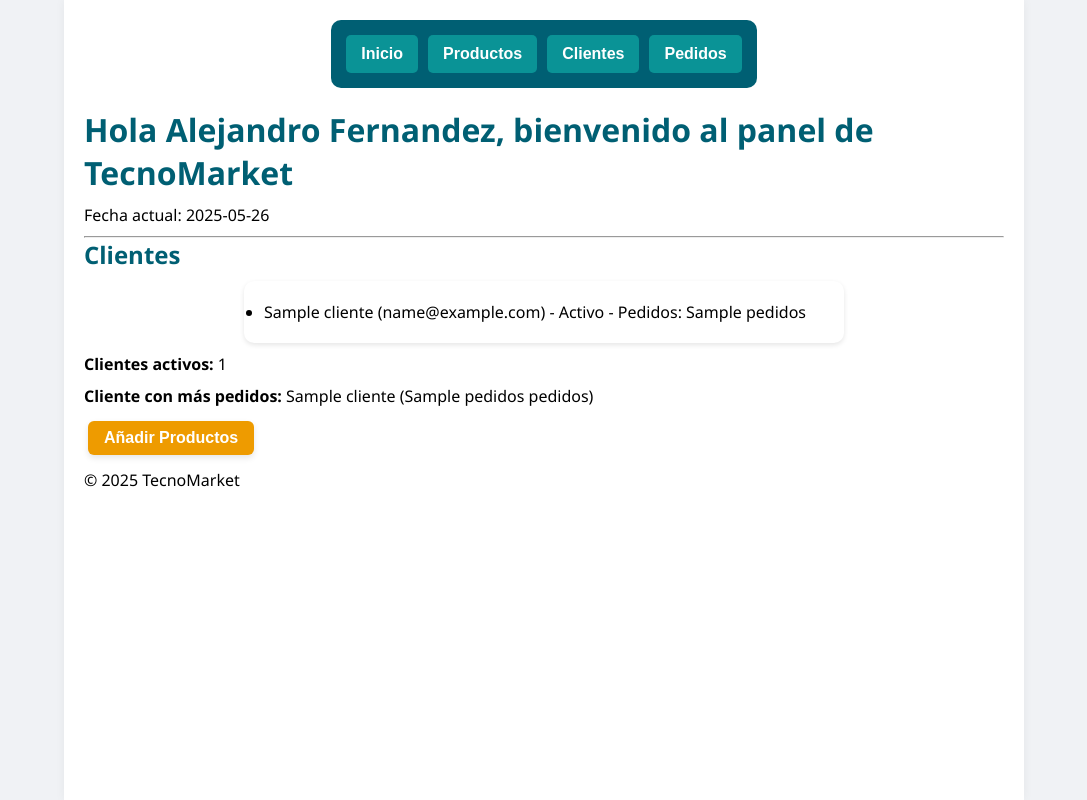
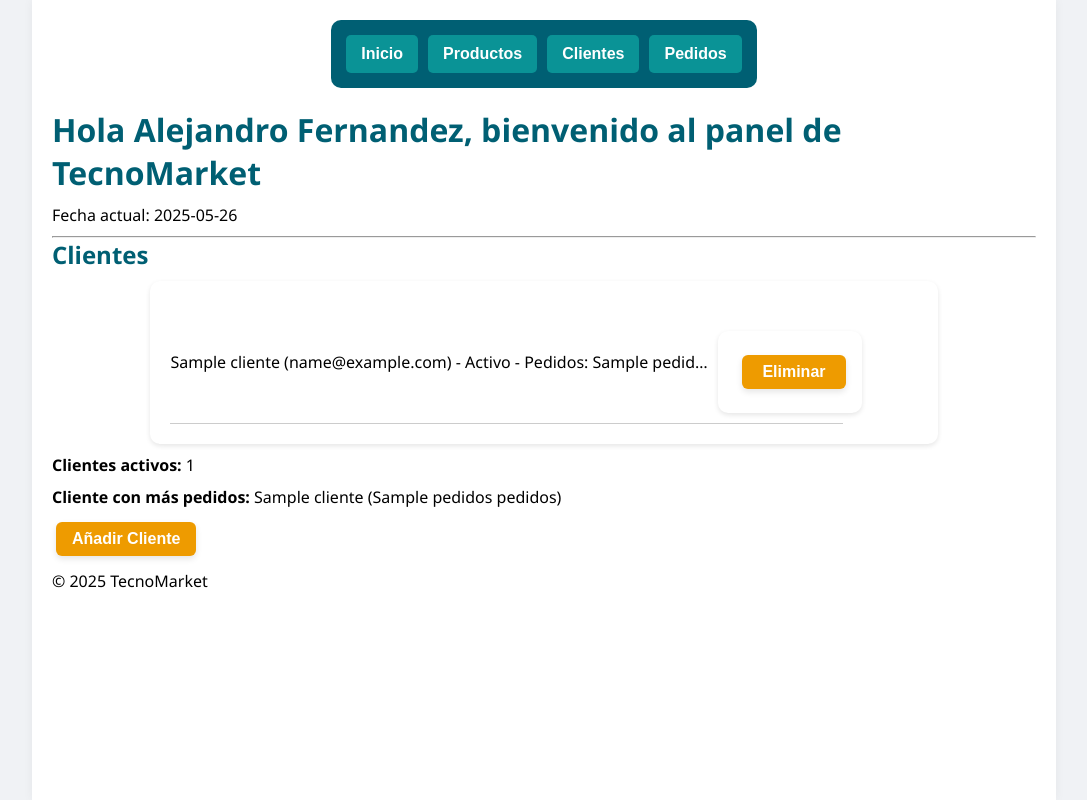
Before and after one commit to cgarriv1510/Proyecto_Markdown, a Flask app: page /clientes in a window 1280 px wide. Shown: the whole page, without its empty margins (96-1183 px from the left). Run offline with Flask 3, Linux system fonts and the light colour scheme; a database or web service that is not in the repository returns one stand-in record (values such as "Sample title").

Commit message:
Clientes eliminar y cambio de estilos generales

```diff
--- a/app.py
+++ b/app.py
@@ -69,10 +69,13 @@ def pagina_inicio():
 def pagina_clientes():
     pagina = "clientes"
 
+    clientes_raw = list(clientes_coleccion.find())
+    clientes = []
+    for c in clientes_raw:
+        cliente_obj = Cliente.from_dict(c)
+        cliente_obj._id = str(c["_id"])  # Añadimos el _id como string
+        clientes.append(cliente_obj)
 
-
-    # Conteo de clientes activos
-    clientes = [Cliente.from_dict(c) for c in clientes_coleccion.find()]
     clientes_activos = sum(1 for c in clientes if c.activo)
     cliente_top = max(clientes, key=lambda c: c.pedidos) if clientes else None
 
@@ -85,6 +88,7 @@ def pagina_clientes():
         clientes_activos=clientes_activos,
         cliente_top=cliente_top
     )
+
 
 
 
@@ -122,8 +126,26 @@ def formulario_nuevo_cliente():
         fecha=fecha
     )
 
+#Eliminar cliente POST
+@app.route("/eliminar_cliente", methods=["POST"])
+def eliminar_cliente():
+    cliente_id = request.form.get("cliente_id")
+    if not cliente_id:
+        flash("ID de cliente no proporcionado.")
+        return redirect("/clientes")
 
+    try:
+        result = clientes_coleccion.delete_one({"_id": ObjectId(cliente_id)})
+        if result.deleted_count == 1:
+            flash("Cliente eliminado correctamente.")
+        else:
+            flash("No se encontró el cliente.")
+    except Exception as e:
+        flash(f"Error al eliminar cliente: {str(e)}")
 
+    return redirect("/clientes")
+
+#Eliminar cliente GET
 #Pedidos
 @app.route('/pedidos')
 def pagina_pedidos():
--- a/static/styles.css
+++ b/static/styles.css
@@ -13,7 +13,7 @@ body {
 }
 
 .general {
-    max-width: 960px;
+    max-width: 80%;
     margin: 0 auto;
     padding: 20px;
     background-color: #ffffff;
@@ -137,7 +137,7 @@ button {
     font-size: 1rem;
 }
 .clientes-container {
-    max-width: 600px;
+    max-width: 80%;
     margin: 0 auto;
     background-color: white;
     padding: 20px;
@@ -169,3 +169,38 @@ button {
     background-color: #ca6702;
     transform: translateY(-2px);
 }
+.clientes-container ul {
+    list-style-type: none;
+    padding-left: 0;
+    margin: 0;
+    width: 90%;
+}
+.cliente-item {
+    display: flex;
+    justify-content: space-between;
+    align-items: center;
+    padding: 10px 0;
+    border-bottom: 1px solid #ccc;
+    gap: 10px;
+    width: 100%;
+}
+
+.cliente-item span {
+    flex: 0 0 80%; /* 80% del ancho */
+    white-space: nowrap;
+    overflow: hidden;
+    text-overflow: ellipsis;
+}
+
+.form-eliminar {
+    flex: 0 0 20%; /* 20% del ancho */
+    display: flex;
+    align-items: center;
+    justify-content: center;
+    padding: 5px;
+}
+
+.boton-accion.eliminar {
+    width: 100%;
+    text-align: center;
+}
--- a/templates/base_cliente.html
+++ b/templates/base_cliente.html
@@ -16,7 +16,7 @@
         </ul>
     </nav>
     <main>
-        {% block content %}{% endblock %}
+        {% block content %}hola{% endblock %}
     </main>
     <footer>
         <p>&copy; {{ tienda }} {{ fecha.year }}</p>
--- a/templates/lista_usuarios.html
+++ b/templates/lista_usuarios.html
@@ -7,10 +7,18 @@
     <div class="clientes-container">
         <ul>
             {% for cliente in clientes %}
-            <li>
-                {{ cliente.nombre }} ({{ cliente.email }}) -
-                {% if cliente.activo %}Activo{% else %}Inactivo{% endif %} -
-                Pedidos: {{ cliente.pedidos }}
+            <li class="cliente-item">
+                <span>
+                    {{ cliente.nombre }} ({{ cliente.email }}) -
+                    {% if cliente.activo %}Activo{% else %}Inactivo{% endif %} -
+                    Pedidos: {{ cliente.pedidos }}
+                </span>
+
+                <!-- Botón Eliminar -->
+                <form action="/eliminar_cliente" method="POST">
+                    <input type="hidden" name="cliente_id" value="{{ cliente._id }}">
+                    <button type="submit" class="boton-accion eliminar" onclick="return confirm('¿Estás seguro de que deseas eliminar este cliente?')">Eliminar</button>
+                </form>
             </li>
             {% endfor %}
         </ul>
@@ -25,10 +33,11 @@
             <strong>Cliente con más pedidos:</strong> {{ cliente_top.nombre }} ({{ cliente_top.pedidos }} pedidos)
         </p>
     </div>
+
     <div>
         <a href="/clientes_nuevo">
             <button class="boton-accion">
-                Añadir Productos
+                Añadir Cliente
             </button>
         </a>
     </div>
```
